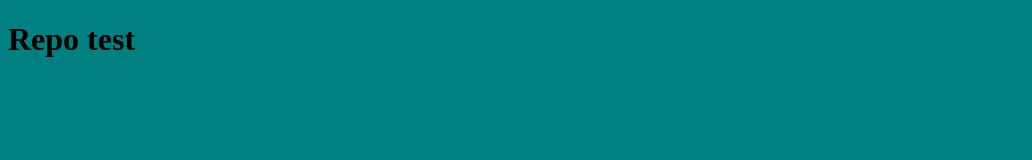
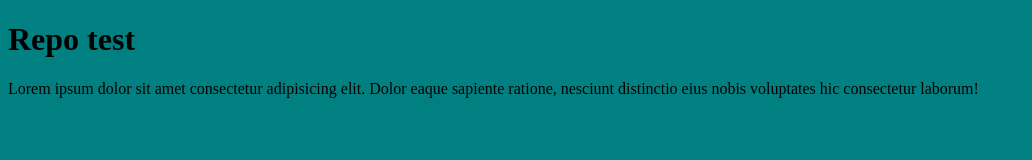
Before and after one commit to KatrienColson/testrepo, a plain HTML site: page index.html in a window 1280 px wide. Shown: the whole page, without its empty margins (0-1032 px from the left). Drawn offline with Linux system fonts and the light colour scheme.

Commit message:
paragraaf

```diff
--- a/index.html
+++ b/index.html
@@ -9,5 +9,8 @@
 </head>
 <body>
     <h1>Repo test</h1>
+    <p>Lorem ipsum dolor sit amet consectetur adipisicing elit.
+        Dolor eaque sapiente ratione, nesciunt distinctio eius nobis
+        voluptates hic consectetur laborum!</p>
 </body>
 </html>
```
